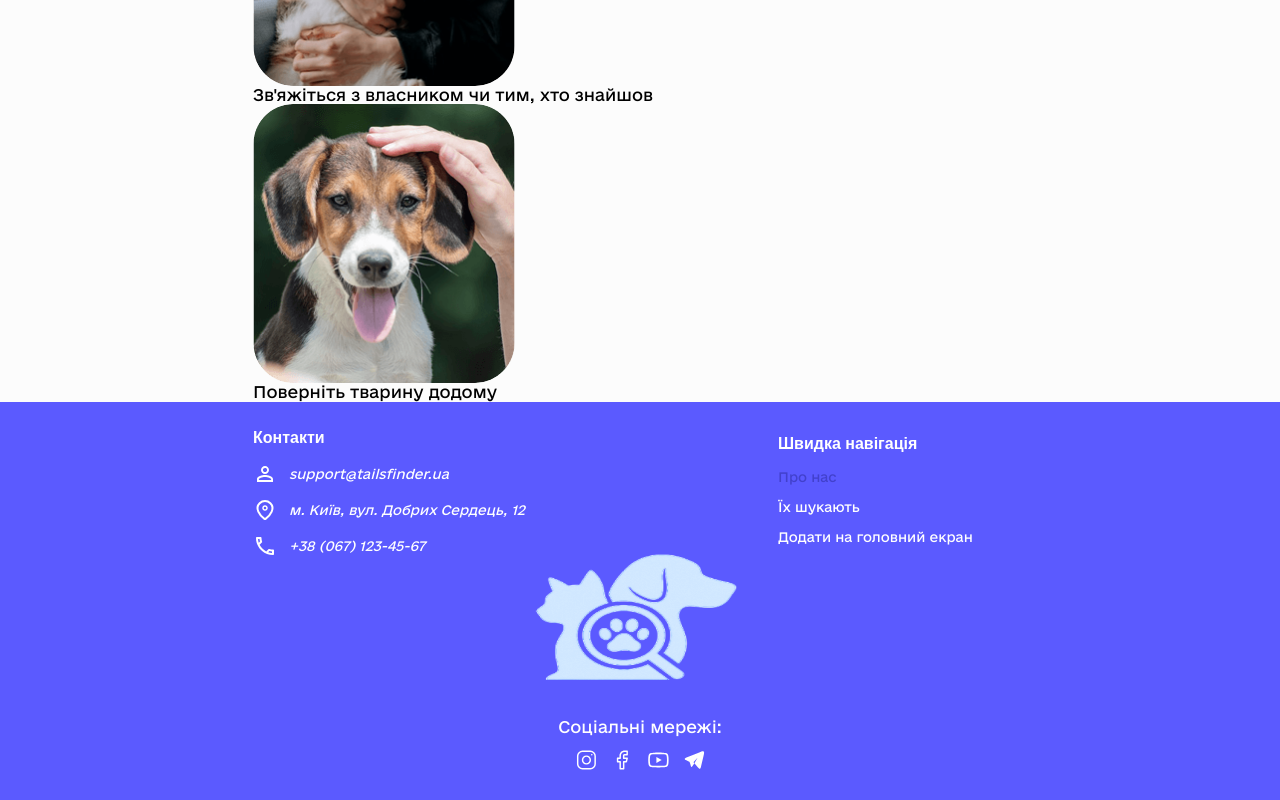
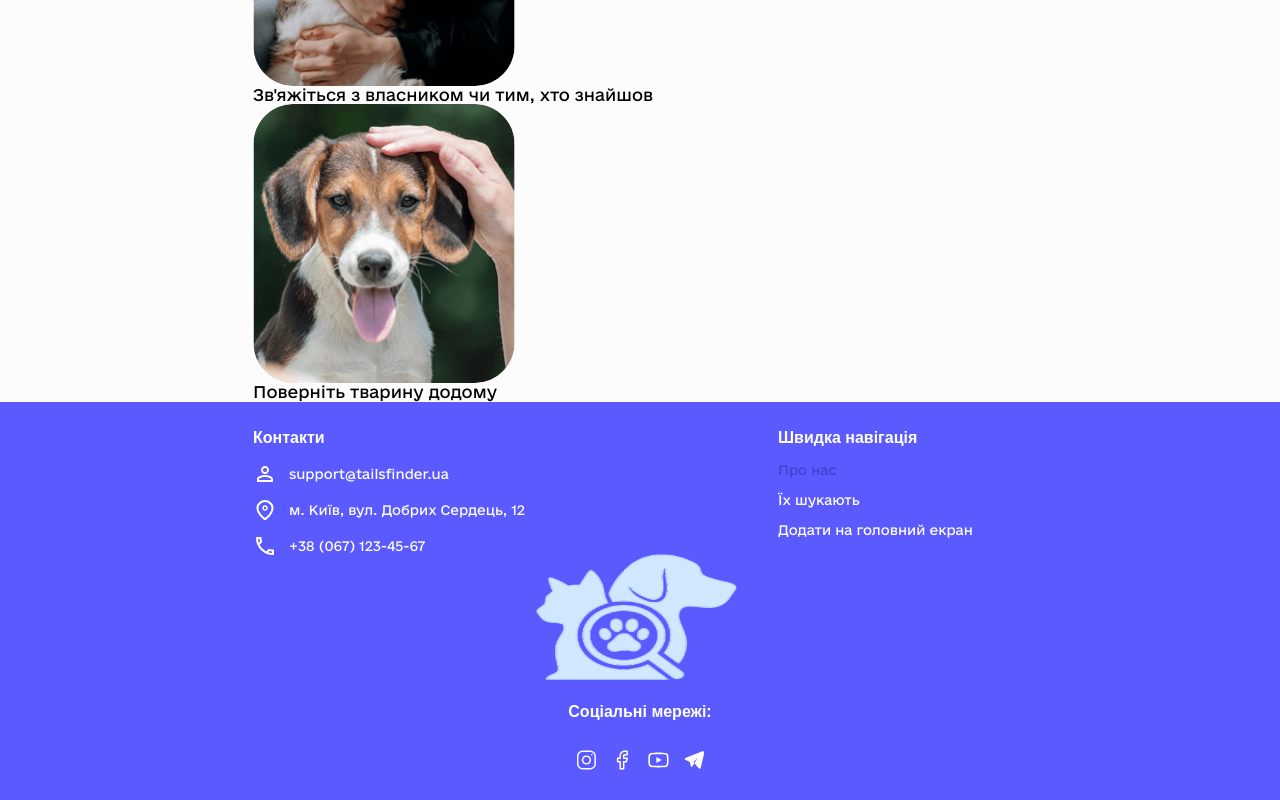
Before and after one commit to Woolfson-Julia/TailsFinder, a React (Vite) app: page / in a window 1280 px wide. Shown: the part 1735-2535 px from the top of the page. Built offline with nearby package versions, Linux system fonts and the light colour scheme; no server answers; a web font is replaced by a local one.

Commit message:
fixed styles in Footer and AddToHomeScreenModal

```diff
--- a/src/components/AddToHomeScreenModal/AddToHomeScreenModal.module.css
+++ b/src/components/AddToHomeScreenModal/AddToHomeScreenModal.module.css
@@ -42,6 +42,7 @@
   font-size: 26px;
   line-height: 1.08;
   margin-bottom: 12px;
+  text-align: center;
   color: var(--color-black);
 }
 .text {
--- a/src/components/Footer/Footer.jsx
+++ b/src/components/Footer/Footer.jsx
@@ -31,8 +31,8 @@ export default function Footer() {
           </picture>
         </a>
         <div className={css.containerContact}>
-          <h2>Контакти</h2>
-          <address>
+          <h3 className={css.title}>Контакти</h3>
+          <address className={css.address}>
             <p className={css.contactItem}>
               <svg
                 className={css.iconContact}
@@ -70,7 +70,7 @@ export default function Footer() {
         </div>
         <div className={css.containerNavMedia}>
           <div className={css.containerNavigation}>
-            <p className={css.titleNav}>Швидка навігація</p>
+            <h3 className={css.titleNav}>Швидка навігація</h3>
             <nav className={css.nav}>
               <NavLink to="/" className={buildLinkClass}>
                 Про нас
@@ -83,7 +83,7 @@ export default function Footer() {
             </nav>
           </div>
           <div className={css.containerSocial}>
-            <p className={css.titleMedia}>Соціальні мережі:</p>
+            <h3 className={css.titleMedia}>Соціальні мережі:</h3>
             <div className={css.containerSocialMedia}>
               <Link to="https://www.instagram.com">
                 <svg
--- a/src/components/Footer/Footer.module.css
+++ b/src/components/Footer/Footer.module.css
@@ -28,7 +28,7 @@
   transition: all 0.25s cubic-bezier(0.4, 0, 0.2, 1);
   font-weight: 400;
   font-size: 13px;
-  line-height: 1.38462;
+  line-height: 1.38;
   color: var(--color-white);
 }
 .link:hover,
@@ -38,19 +38,19 @@
 .active {
   color: var(--color-btn-dark-blue);
 }
-.footer .img {
+.img {
   width: 174px;
   height: 154px;
   margin-bottom: 24px;
 }
-.footer h2 {
+.title {
   font-weight: 700;
   font-size: 16px;
   line-height: 1.5;
   color: var(--color-white);
   margin-bottom: 12px;
 }
-.footer address {
+.address {
   display: flex;
   flex-direction: column;
   gap: 12px;
@@ -70,6 +70,7 @@
   color: var(--color-white);
   display: flex;
   align-items: center;
+  font-style: normal;
   gap: 12px;
   transition: all 0.25s cubic-bezier(0.4, 0, 0.2, 1);
 }
@@ -92,13 +93,17 @@
 }
 .containerNavMedia {
   display: flex;
-  gap: 24px;
+  gap: 8px;
 }
 .containerSocial {
   max-width: 173px;
 }
 .titleMedia {
   width: 100%;
+  font-weight: 700;
+  font-size: 16px;
+  line-height: 1.5;
+  margin-bottom: 12px;
 }
 .containerSocialMedia {
   display: flex;
@@ -128,17 +133,17 @@
     transform: translateX(-50%);
   }
 
-  .footer .img {
+  .img {
     width: 215px;
     height: 136px;
   }
   .containerNavigation {
-    margin-top: 6px;
     width: 249px;
   }
-  .footer .container {
+  .container {
     display: flex;
     justify-content: space-between;
+    align-items: flex-start;
   }
 }
 @media screen and (min-width: 1440px) {
@@ -152,7 +157,7 @@
     transform: none;
     margin-right: 37px;
   }
-  .footer .container::before {
+  .container::before {
     content: "";
     position: absolute;
     top: 48px;
@@ -165,8 +170,7 @@
     transform: none;
     justify-content: flex-start;
   }
-  .footer .container {
-    /* gap: 60px; */
+  .container {
     justify-content: flex-start;
   }
   .containerContact {
@@ -180,14 +184,12 @@
     font-size: 18px;
     line-height: 1.55556;
     letter-spacing: -0.02em;
-    color: var(--color-white);
   }
-  .footer h2 {
+  .title {
     font-weight: 700;
     font-size: 18px;
-    line-height: 1.55556;
+    line-height: 1.56;
     letter-spacing: -0.02em;
-    color: var(--color-white);
     margin-bottom: 24px;
   }
   .link {
@@ -195,7 +197,6 @@
     font-size: 18px;
     line-height: 1.55556;
     letter-spacing: -0.02em;
-    color: var(--color-white);
   }
   .containerNavigation {
     margin-top: 32px;
@@ -227,56 +228,3 @@
     gap: 60px;
   }
 }
-
-/* .footer {
-  background-color: #3d2218;
-  padding-bottom: 24px;
-  padding-top: 24px;
-  font-size: 12px;
-  line-height: normal;
-  color: var(--color-white);
-  text-align: center;
-}
-.inner {
-  display: flex;
-  flex-direction: column;
-  align-items: center;
-  gap: 32px;
-}
-.logo {
-  font-size: 18px;
-  font-weight: 600;
-  color: var(--color-white);
-}
-.copy {
-  opacity: 0.8;
-  text-align: center;
-  font-size: 12px;
-  font-weight: 400;
-}
-.nav {
-  display: flex;
-  justify-content: center;
-  flex-direction: column;
-  gap: 24px;
-}
-.link {
-  text-decoration: none;
-  color: var(--color-white);
-  font-weight: 600;
-  font-size: 16px;
-}
-@media screen and (min-width: 834px) {
-  .nav {
-    flex-direction: row;
-    gap: 32px;
-  }
-}
-@media screen and (min-width: 1440px) {
-  .inner {
-    flex-direction: row;
-    align-items: center;
-    justify-content: center;
-    gap: 305px;
-  }
-} */
--- a/src/index.css
+++ b/src/index.css
@@ -88,6 +88,8 @@ ol {
 a {
   text-decoration: none;
   color: inherit;
+  cursor: pointer;
+  font-style: normal;
 }
 
 img {
```
